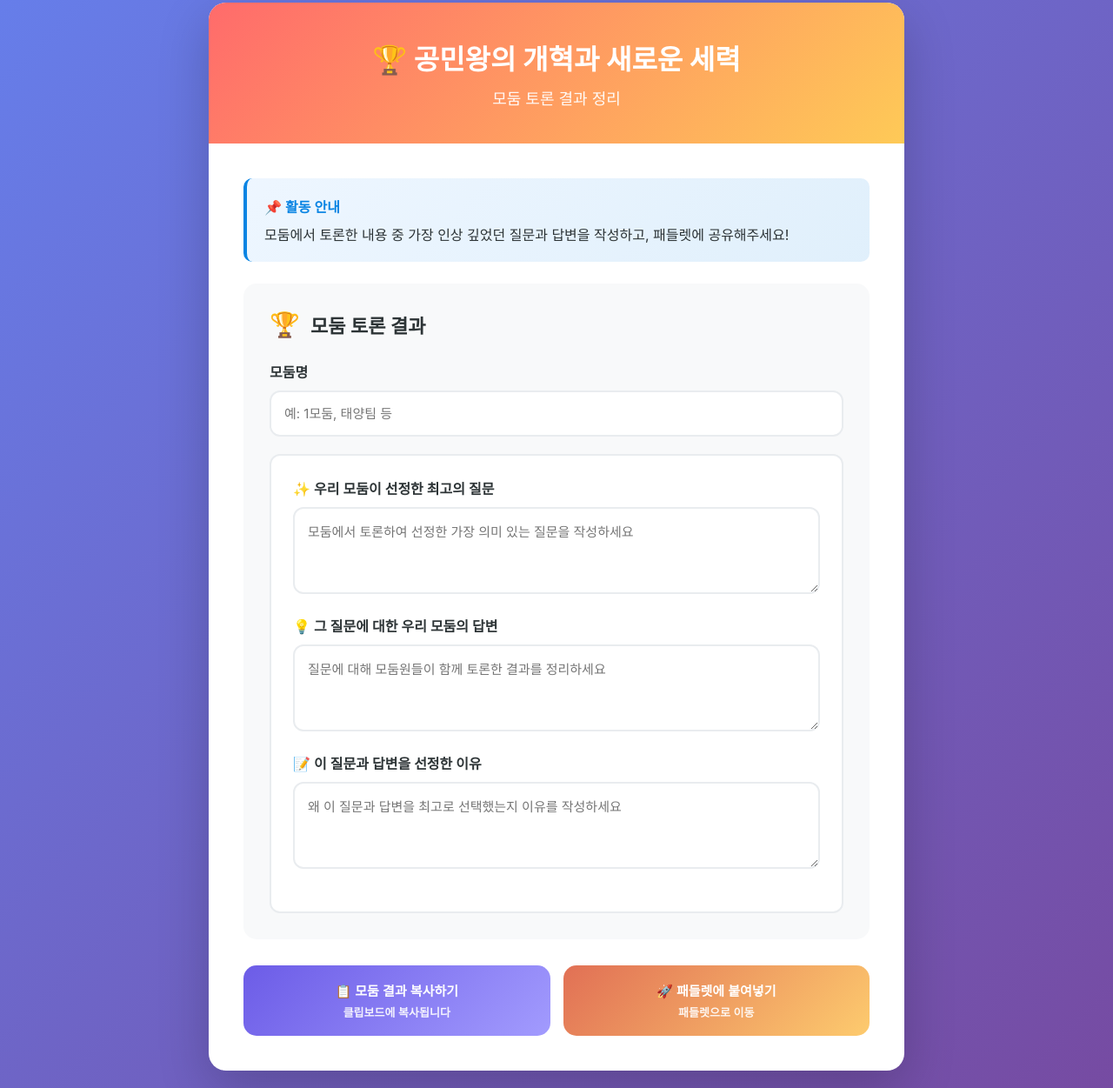
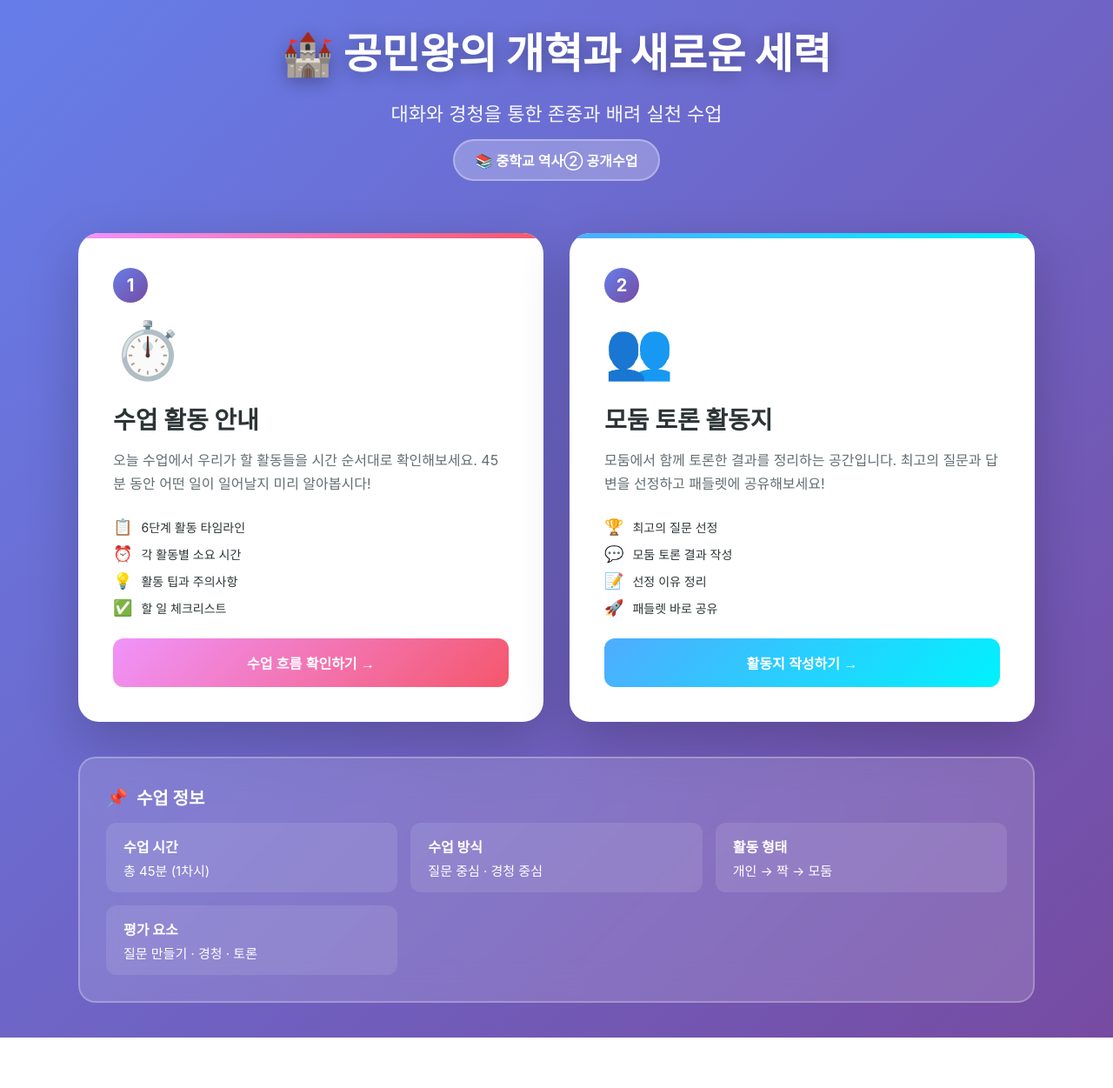
Before and after one commit to skyiu2017-ux/openclass, a plain HTML site: page index.html in a window 1280 px wide. Shown: the part 17-1268 px from the top of the page at 87% size. After the commit the page ends 1210 px from the top, so only its background shows below. Drawn offline with Linux system fonts and the light colour scheme.

Commit message:
Add files via upload

```diff
--- a/index.html
+++ b/index.html
@@ -3,7 +3,7 @@
 <head>
     <meta charset="UTF-8">
     <meta name="viewport" content="width=device-width, initial-scale=1.0">
-    <title>공민왕 개혁 모둠 토론</title>
+    <title>공민왕 개혁 수업 - 메인</title>
     <style>
         * {
             margin: 0;
@@ -15,168 +15,266 @@
             font-family: 'Pretendard', -apple-system, BlinkMacSystemFont, system-ui, sans-serif;
             background: linear-gradient(135deg, #667eea 0%, #764ba2 100%);
             min-height: 100vh;
-            padding: 20px;
+            padding: 40px 20px;
             display: flex;
             align-items: center;
             justify-content: center;
         }
 
         .container {
-            max-width: 800px;
+            max-width: 1100px;
             width: 100%;
-            background: white;
-            border-radius: 20px;
-            box-shadow: 0 20px 60px rgba(0,0,0,0.2);
-            overflow: hidden;
         }
 
-        .header {
-            background: linear-gradient(135deg, #ff6b6b, #feca57);
-            color: white;
-            padding: 40px;
+        .hero {
             text-align: center;
+            margin-bottom: 60px;
+            animation: fadeIn 0.8s ease-out;
         }
 
-        .header h1 {
-            font-size: 32px;
-            font-weight: 700;
-            margin-bottom: 10px;
+        .hero h1 {
+            font-size: 48px;
+            color: white;
+            margin-bottom: 20px;
+            text-shadow: 0 4px 20px rgba(0,0,0,0.3);
+            font-weight: 800;
         }
 
-        .header p {
-            font-size: 18px;
-            opacity: 0.95;
+        .hero p {
+            font-size: 22px;
+            color: rgba(255,255,255,0.95);
+            margin-bottom: 15px;
         }
 
-        .content {
-            padding: 40px;
+        .hero-badge {
+            display: inline-block;
+            background: rgba(255,255,255,0.25);
+            backdrop-filter: blur(10px);
+            color: white;
+            padding: 10px 24px;
+            border-radius: 50px;
+            font-size: 16px;
+            font-weight: 600;
+            border: 2px solid rgba(255,255,255,0.3);
         }
 
-        .section {
-            background: #f8f9fa;
-            border-radius: 15px;
-            padding: 30px;
+        .cards-grid {
+            display: grid;
+            grid-template-columns: repeat(auto-fit, minmax(450px, 1fr));
+            gap: 30px;
+            margin-bottom: 40px;
+        }
+
+        .card {
+            background: white;
+            border-radius: 24px;
+            padding: 40px;
+            box-shadow: 0 20px 60px rgba(0,0,0,0.2);
+            transition: all 0.4s cubic-bezier(0.175, 0.885, 0.32, 1.275);
+            cursor: pointer;
+            position: relative;
+            overflow: hidden;
+            animation: slideUp 0.6s ease-out backwards;
+        }
+
+        .card:nth-child(1) {
+            animation-delay: 0.1s;
+        }
+
+        .card:nth-child(2) {
+            animation-delay: 0.3s;
+        }
+
+        .card::before {
+            content: '';
+            position: absolute;
+            top: 0;
+            left: 0;
+            right: 0;
+            height: 6px;
+            background: linear-gradient(90deg, #f093fb 0%, #f5576c 100%);
+        }
+
+        .card:nth-child(2)::before {
+            background: linear-gradient(90deg, #4facfe 0%, #00f2fe 100%);
+        }
+
+        .card:hover {
+            transform: translateY(-10px) scale(1.02);
+            box-shadow: 0 30px 80px rgba(0,0,0,0.3);
+        }
+
+        .card-icon {
+            font-size: 64px;
+            margin-bottom: 20px;
+        }
+
+        .card-number {
+            display: inline-block;
+            background: linear-gradient(135deg, #667eea 0%, #764ba2 100%);
+            color: white;
+            width: 40px;
+            height: 40px;
+            border-radius: 50%;
+            display: inline-flex;
+            align-items: center;
+            justify-content: center;
+            font-weight: 700;
+            font-size: 20px;
+            margin-bottom: 15px;
+        }
+
+        .card-title {
+            font-size: 28px;
+            font-weight: 700;
+            color: #2d3436;
+            margin-bottom: 15px;
+        }
+
+        .card-desc {
+            font-size: 16px;
+            line-height: 1.7;
+            color: #636e72;
             margin-bottom: 25px;
         }
 
-        .section-title {
+        .card-features {
+            display: flex;
+            flex-direction: column;
+            gap: 10px;
+            margin-bottom: 25px;
+        }
+
+        .feature-item {
             display: flex;
             align-items: center;
-            margin-bottom: 25px;
-            font-size: 22px;
-            font-weight: 600;
+            gap: 10px;
+            font-size: 14px;
             color: #2d3436;
         }
 
-        .section-icon {
-            font-size: 28px;
-            margin-right: 12px;
+        .feature-icon {
+            font-size: 18px;
         }
 
-        .input-group {
-            margin-bottom: 20px;
+        .card-btn {
+            width: 100%;
+            padding: 16px;
+            border: none;
+            border-radius: 12px;
+            font-size: 16px;
+            font-weight: 700;
+            cursor: pointer;
+            transition: all 0.3s ease;
+            color: white;
         }
 
-        .input-label {
-            font-weight: 600;
-            margin-bottom: 10px;
-            color: #2d3436;
+        .card:nth-child(1) .card-btn {
+            background: linear-gradient(135deg, #f093fb 0%, #f5576c 100%);
+        }
+
+        .card:nth-child(2) .card-btn {
+            background: linear-gradient(135deg, #4facfe 0%, #00f2fe 100%);
+        }
+
+        .card-btn:hover {
+            transform: scale(1.05);
+            box-shadow: 0 10px 30px rgba(0,0,0,0.2);
+        }
+
+        .info-section {
+            background: rgba(255,255,255,0.15);
+            backdrop-filter: blur(20px);
+            border-radius: 20px;
+            padding: 30px;
+            border: 2px solid rgba(255,255,255,0.25);
+            animation: fadeIn 1s ease-out;
+        }
+
+        .info-title {
+            color: white;
+            font-size: 20px;
+            font-weight: 700;
+            margin-bottom: 15px;
+            display: flex;
+            align-items: center;
+            gap: 10px;
+        }
+
+        .info-grid {
+            display: grid;
+            grid-template-columns: repeat(auto-fit, minmax(250px, 1fr));
+            gap: 15px;
+        }
+
+        .info-item {
+            background: rgba(255,255,255,0.1);
+            padding: 15px 20px;
+            border-radius: 12px;
+            color: white;
+            font-size: 15px;
+        }
+
+        .info-item strong {
             display: block;
+            margin-bottom: 5px;
             font-size: 16px;
         }
 
-        input[type="text"], textarea {
-            width: 100%;
-            padding: 15px;
-            border: 2px solid #e9ecef;
-            border-radius: 12px;
-            font-size: 15px;
-            transition: all 0.3s ease;
-            font-family: inherit;
+        @keyframes fadeIn {
+            from {
+                opacity: 0;
+                transform: translateY(-30px);
+            }
+            to {
+                opacity: 1;
+                transform: translateY(0);
+            }
         }
 
-        input[type="text"]:focus, textarea:focus {
-            outline: none;
-            border-color: #667eea;
-            box-shadow: 0 0 0 4px rgba(102, 126, 234, 0.1);
+        @keyframes slideUp {
+            from {
+                opacity: 0;
+                transform: translateY(50px);
+            }
+            to {
+                opacity: 1;
+                transform: translateY(0);
+            }
         }
 
-        textarea {
-            resize: vertical;
-            min-height: 100px;
-        }
+        @media (max-width: 1024px) {
+            .cards-grid {
+                grid-template-columns: 1fr;
+            }
 
-        .result-card {
-            background: white;
-            border-radius: 12px;
-            padding: 25px;
-            border: 2px solid #e9ecef;
-        }
+            .hero h1 {
+                font-size: 36px;
+            }
 
-        .button-grid {
-            display: grid;
-            grid-template-columns: repeat(auto-fit, minmax(200px, 1fr));
-            gap: 15px;
-            margin-top: 30px;
-        }
-
-        .action-btn {
-            color: white;
-            border: none;
-            padding: 18px 30px;
-            border-radius: 15px;
-            font-size: 15px;
-            font-weight: 600;
-            cursor: pointer;
-            transition: all 0.3s ease;
-        }
-
-        .action-btn:hover {
-            transform: translateY(-3px);
-            box-shadow: 0 10px 25px rgba(0, 0, 0, 0.2);
-        }
-
-        .group-btn {
-            background: linear-gradient(135deg, #6c5ce7, #a29bfe);
-        }
-
-        .padlet-btn {
-            background: linear-gradient(135deg, #e17055, #fdcb6e);
-        }
-
-        .info-box {
-            background: linear-gradient(135deg, #74b9ff20, #0984e320);
-            border-left: 4px solid #0984e3;
-            padding: 20px;
-            border-radius: 10px;
-            margin-bottom: 25px;
-            color: #2d3436;
-        }
-
-        .info-box-title {
-            font-weight: 600;
-            margin-bottom: 8px;
-            color: #0984e3;
+            .hero p {
+                font-size: 18px;
+            }
         }
 
         @media (max-width: 768px) {
-            .content {
-                padding: 25px;
+            body {
+                padding: 20px;
             }
 
-            .header {
-                padding: 30px 20px;
+            .hero h1 {
+                font-size: 28px;
             }
 
-            .header h1 {
-                font-size: 26px;
+            .card {
+                padding: 30px 25px;
             }
 
-            .header p {
-                font-size: 16px;
+            .card-title {
+                font-size: 24px;
             }
 
-            .button-grid {
+            .info-grid {
                 grid-template-columns: 1fr;
             }
         }
@@ -184,115 +282,109 @@
 </head>
 <body>
     <div class="container">
-        <div class="header">
-            <h1>🏆 공민왕의 개혁과 새로운 세력</h1>
-            <p>모둠 토론 결과 정리</p>
+        <div class="hero">
+            <h1>🏰 공민왕의 개혁과 새로운 세력</h1>
+            <p>대화와 경청을 통한 존중과 배려 실천 수업</p>
+            <div class="hero-badge">📚 중학교 역사② 공개수업</div>
         </div>
 
-        <div class="content">
-            <div class="info-box">
-                <div class="info-box-title">📌 활동 안내</div>
-                모둠에서 토론한 내용 중 가장 인상 깊었던 질문과 답변을 작성하고,
-                패들렛에 공유해주세요!
+        <div class="cards-grid">
+            <!-- Card 1: 수업 타임라인 -->
+            <div class="card" onclick="goToTimeline()">
+                <div class="card-number">1</div>
+                <div class="card-icon">⏱️</div>
+                <h2 class="card-title">수업 활동 안내</h2>
+                <p class="card-desc">
+                    오늘 수업에서 우리가 할 활동들을 시간 순서대로 확인해보세요.
+                    45분 동안 어떤 일이 일어날지 미리 알아봅시다!
+                </p>
+                <div class="card-features">
+                    <div class="feature-item">
+                        <span class="feature-icon">📋</span>
+                        <span>6단계 활동 타임라인</span>
+                    </div>
+                    <div class="feature-item">
+                        <span class="feature-icon">⏰</span>
+                        <span>각 활동별 소요 시간</span>
+                    </div>
+                    <div class="feature-item">
+                        <span class="feature-icon">💡</span>
+                        <span>활동 팁과 주의사항</span>
+                    </div>
+                    <div class="feature-item">
+                        <span class="feature-icon">✅</span>
+                        <span>할 일 체크리스트</span>
+                    </div>
+                </div>
+                <button class="card-btn">수업 흐름 확인하기 →</button>
             </div>
 
-            <div class="section">
-                <div class="section-title">
-                    <span class="section-icon">🏆</span>
-                    모둠 토론 결과
-                </div>
-
-                <div class="input-group">
-                    <label class="input-label">모둠명</label>
-                    <input type="text" id="groupName" placeholder="예: 1모둠, 태양팀 등">
-                </div>
-
-                <div class="result-card">
-                    <div class="input-group">
-                        <label class="input-label">✨ 우리 모둠이 선정한 최고의 질문</label>
-                        <textarea id="bestQuestion" placeholder="모둠에서 토론하여 선정한 가장 의미 있는 질문을 작성하세요"></textarea>
+            <!-- Card 2: 모둠 토론 페이지 -->
+            <div class="card" onclick="goToWorksheet()">
+                <div class="card-number">2</div>
+                <div class="card-icon">👥</div>
+                <h2 class="card-title">모둠 토론 활동지</h2>
+                <p class="card-desc">
+                    모둠에서 함께 토론한 결과를 정리하는 공간입니다.
+                    최고의 질문과 답변을 선정하고 패들렛에 공유해보세요!
+                </p>
+                <div class="card-features">
+                    <div class="feature-item">
+                        <span class="feature-icon">🏆</span>
+                        <span>최고의 질문 선정</span>
                     </div>
-                    <div class="input-group">
-                        <label class="input-label">💡 그 질문에 대한 우리 모둠의 답변</label>
-                        <textarea id="bestAnswer" placeholder="질문에 대해 모둠원들이 함께 토론한 결과를 정리하세요"></textarea>
+                    <div class="feature-item">
+                        <span class="feature-icon">💬</span>
+                        <span>모둠 토론 결과 작성</span>
                     </div>
-                    <div class="input-group">
-                        <label class="input-label">📝 이 질문과 답변을 선정한 이유</label>
-                        <textarea id="selectionReason" placeholder="왜 이 질문과 답변을 최고로 선택했는지 이유를 작성하세요"></textarea>
+                    <div class="feature-item">
+                        <span class="feature-icon">📝</span>
+                        <span>선정 이유 정리</span>
+                    </div>
+                    <div class="feature-item">
+                        <span class="feature-icon">🚀</span>
+                        <span>패들렛 바로 공유</span>
                     </div>
                 </div>
+                <button class="card-btn">활동지 작성하기 →</button>
             </div>
+        </div>
 
-            <div class="button-grid">
-                <button class="action-btn group-btn" onclick="copyGroupData()">
-                    📋 모둠 결과 복사하기
-                    <div style="font-size: 13px; margin-top: 5px; opacity: 0.9;">클립보드에 복사됩니다</div>
-                </button>
-                <button class="action-btn padlet-btn" onclick="goToPadlet()">
-                    🚀 패들렛에 붙여넣기
-                    <div style="font-size: 13px; margin-top: 5px; opacity: 0.9;">패들렛으로 이동</div>
-                </button>
+        <div class="info-section">
+            <div class="info-title">
+                <span>📌</span>
+                <span>수업 정보</span>
+            </div>
+            <div class="info-grid">
+                <div class="info-item">
+                    <strong>수업 시간</strong>
+                    총 45분 (1차시)
+                </div>
+                <div class="info-item">
+                    <strong>수업 방식</strong>
+                    질문 중심 · 경청 중심
+                </div>
+                <div class="info-item">
+                    <strong>활동 형태</strong>
+                    개인 → 짝 → 모둠
+                </div>
+                <div class="info-item">
+                    <strong>평가 요소</strong>
+                    질문 만들기 · 경청 · 토론
+                </div>
             </div>
         </div>
     </div>
 
     <script>
-        function copyGroupData() {
-            const groupName = document.getElementById('groupName').value || '미입력 모둠';
-            const bestQ = document.getElementById('bestQuestion').value;
-            const bestA = document.getElementById('bestAnswer').value;
-            const reason = document.getElementById('selectionReason').value || '작성안함';
-
-            if (!bestQ || !bestA) {
-                alert('⚠️ 최고의 질문과 답변을 먼저 작성해주세요!');
-                return;
-            }
-
-            const groupText =
-                `【${groupName}의 최고 질문·답변】\n\n` +
-                `❓ 질문\n${bestQ}\n\n` +
-                `💡 답변\n${bestA}\n\n` +
-                `📌 선정 이유\n${reason}`;
-
-            if (navigator.clipboard) {
-                navigator.clipboard.writeText(groupText).then(() => {
-                    alert('✅ 모둠 결과가 복사되었습니다!\n\n패들렛에 붙여넣기 해주세요.');
-                }).catch(() => {
-                    fallbackCopy(groupText);
-                });
-            } else {
-                fallbackCopy(groupText);
-            }
+        function goToTimeline() {
+            // 타임라인 페이지로 이동
+            window.location.href = 'timeline.html';
         }
 
-        function goToPadlet() {
-            const groupName = document.getElementById('groupName').value;
-            const bestQ = document.getElementById('bestQuestion').value;
-            const bestA = document.getElementById('bestAnswer').value;
-
-            if (!groupName || !bestQ || !bestA) {
-                const confirmGo = confirm('⚠️ 아직 작성하지 않은 내용이 있습니다.\n\n그래도 패들렛으로 이동하시겠습니까?');
-                if (!confirmGo) return;
-            } else {
-                const confirmGo = confirm('📋 복사한 내용을 패들렛에 붙여넣으세요!\n\n패들렛으로 이동하시겠습니까?');
-                if (!confirmGo) return;
-            }
-
-            window.open('https://padlet.com/skyiu2017/korea', '_blank');
-        }
-
-        function fallbackCopy(text) {
-            const textArea = document.createElement('textarea');
-            textArea.value = text;
-            document.body.appendChild(textArea);
-            textArea.select();
-            try {
-                document.execCommand('copy');
-                alert('✅ 복사되었습니다!\n\n패들렛에 붙여넣기 해주세요.');
-            } catch (err) {
-                alert('❌ 복사에 실패했습니다.\n\n아래 내용을 수동으로 복사해주세요:\n\n' + text);
-            }
-            document.body.removeChild(textArea);
+        function goToWorksheet() {
+            // 모둠 활동지 페이지로 이동
+            window.location.href = 'worksheet.html';
         }
     </script>
 </body>
```
